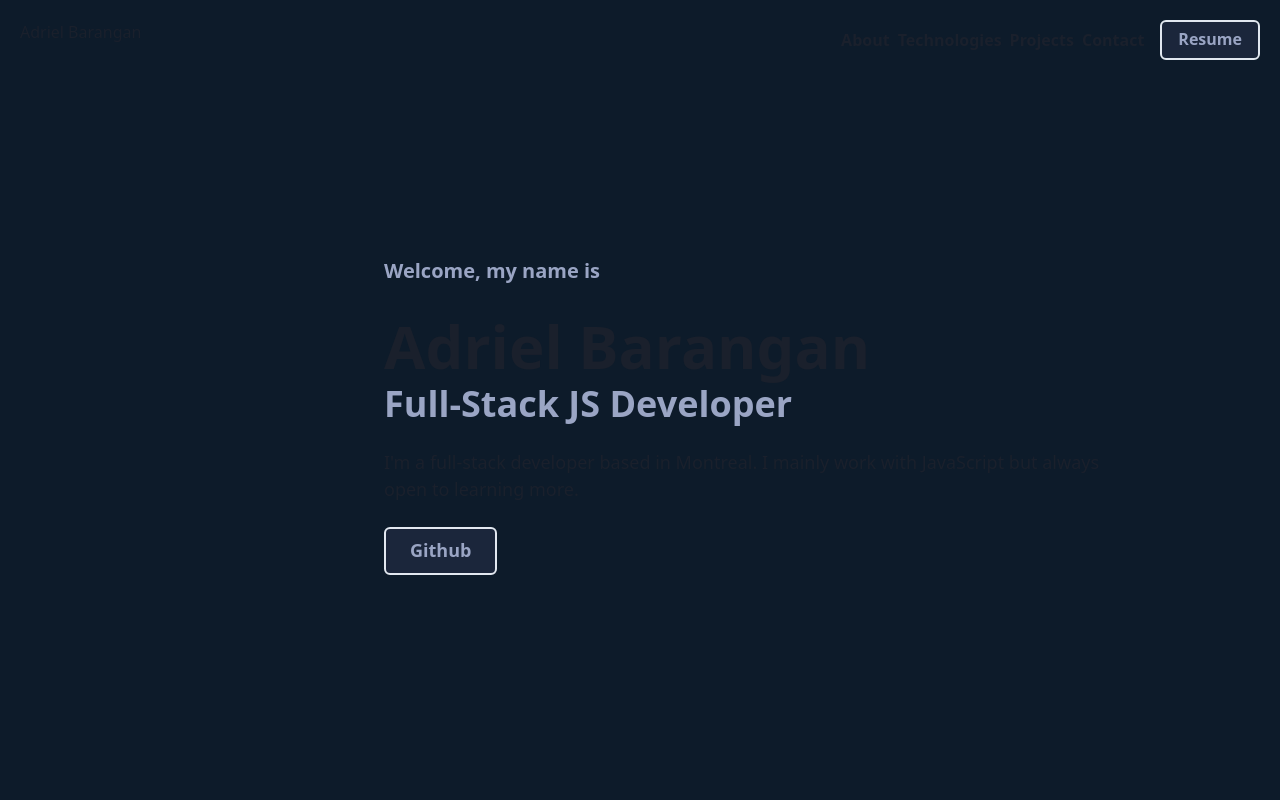
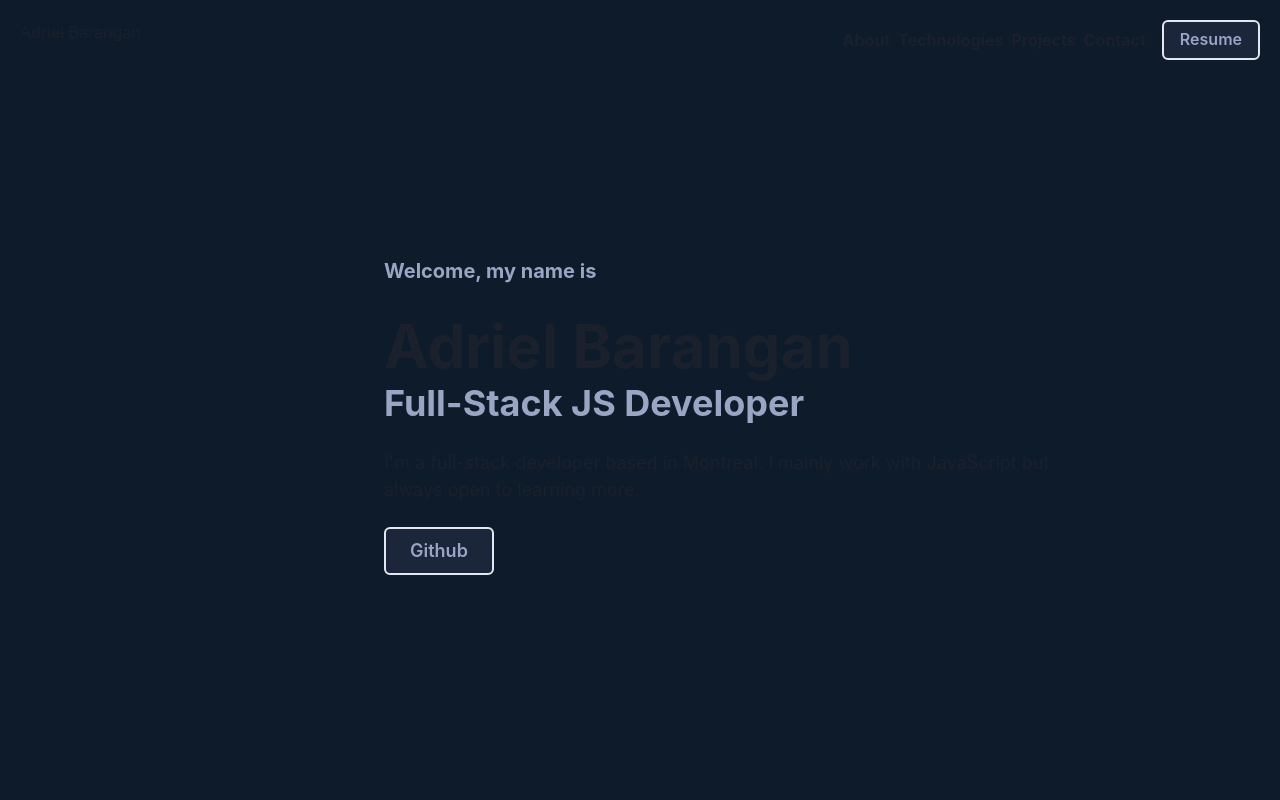
Before and after one commit to barangana/baradriel.dev, a Next.js app: page / in a window 1280 px wide. Shown: the top 800 px of the page. Built offline with nearby package versions, Linux system fonts and the light colour scheme.

Commit message:
chore: code cleanup

```diff
--- a/components/Header.tsx
+++ b/components/Header.tsx
@@ -5,7 +5,7 @@ import NavButton from "./NavButton";
 import info from "../utils/info";
 
 // Styles
-import { Button, Box, HStack, Flex, Text } from "@chakra-ui/react";
+import { Button, HStack, Flex, Text } from "@chakra-ui/react";
 
 const buttons = [
   { label: "About", link: "#about" },
--- a/pages/index.tsx
+++ b/pages/index.tsx
@@ -15,7 +15,7 @@ import { Box } from "@chakra-ui/react";
 
 const Home: NextPage = () => {
   return (
-    <Box bg="brand.100" minHeight="100vh" direction="column" as="main">
+    <Box bg="brand.100" minHeight="100vh" as="main">
       <Header />
       <Opening />
       <About />
--- a/styles/theme.ts
+++ b/styles/theme.ts
@@ -19,10 +19,6 @@ const theme = extendTheme({
       navy: "#0a192f",
     },
   },
-  fonts: {
-    heading: "",
-    body: "",
-  },
   config,
 });
 
```
